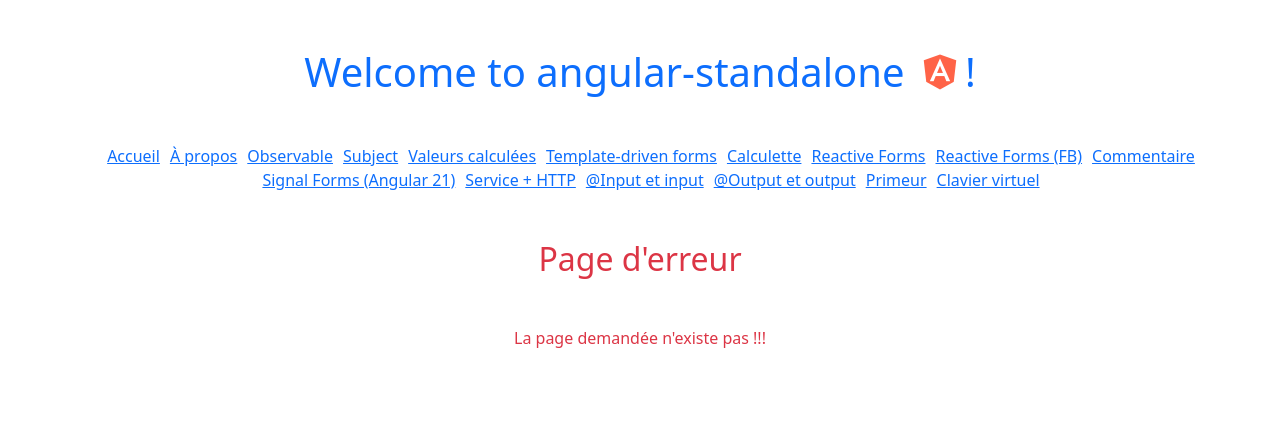
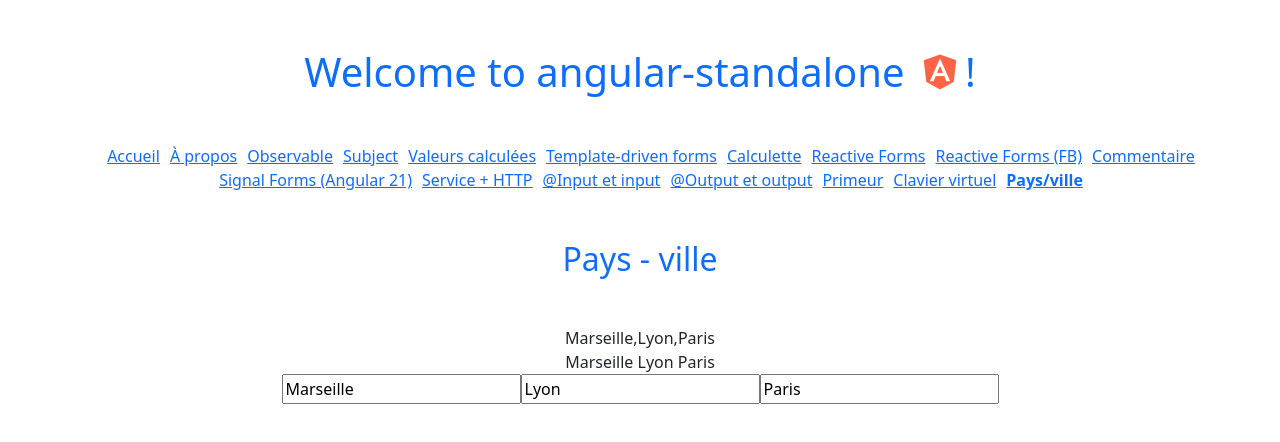
Before and after one commit to Achreftun/angular-standalone, an Angular app: page /pays in a window 1280 px wide. Before the commit this address led to /not-found. Shown: the top 442 px of the page. Built offline with nearby package versions, Linux system fonts and the light colour scheme.

Commit message:
Pays/ville : première méthode

```diff
--- a/src/app/app.routes.ts
+++ b/src/app/app.routes.ts
@@ -20,6 +20,7 @@
 import { PrimeurComponent } from './components/primeur/primeur';
 import { ParentComponent } from './components/parent/parent';
 import { ClavierComponent } from './components/clavier/clavier';
+import { PaysComponent } from './components/pays/pays';
 
 // ici on définit les routes de nos composants
 export const routes: Routes = [
@@ -44,6 +45,7 @@
     { path: 'primeur', component: PrimeurComponent },
     { path: 'parent', component: ParentComponent },
     { path: 'clavier', component: ClavierComponent },
+    { path: 'pays', component: PaysComponent },
     // à placer en dernier
     // { path: '**', component: NotFoundComponent },
     { path: 'not-found', component: NotFoundComponent },
--- a/src/app/components/menu/menu.html
+++ b/src/app/components/menu/menu.html
@@ -48,5 +48,8 @@
         <li routerLinkActive="active">
             <a routerLink="/clavier">Clavier virtuel</a>
         </li>
+        <li routerLinkActive="active">
+            <a routerLink="/pays">Pays/ville</a>
+        </li>
     </ul>
 </nav>
--- /dev/null
+++ b/src/app/components/pays/pays.html
@@ -0,0 +1,12 @@
+<h2 class="text-primary my-5">Pays - ville</h2>
+<div>{{ villes }}</div>
+<div>
+    @for(elt of villes; track elt; let i = $index) {
+    {{ elt }}
+    }
+</div>
+<div>
+    @for(elt of villes; track elt; let i = $index) {
+    <app-ville [ville]="elt" (onUpdateVille)="updateVille($event, i)" />
+    }
+</div>
--- /dev/null
+++ b/src/app/components/pays/pays.ts
@@ -0,0 +1,18 @@
+import { Component } from '@angular/core';
+import { VilleComponent } from '../ville/ville';
+
+@Component({
+  selector: 'app-pays',
+  imports: [VilleComponent],
+  templateUrl: './pays.html',
+  styleUrl: './pays.css',
+})
+export class PaysComponent {
+  villes = ['Marseille', 'Lyon', 'Paris']
+  updateVille(ville: string, i: number) {
+    this.villes[i] = ville
+    // const newValues = [...this.villes]
+    // newValues[i] = ville
+    // this.villes = newValues
+  }
+}
--- /dev/null
+++ b/src/app/components/ville/ville.html
@@ -0,0 +1,5 @@
+<input
+    type="text"
+    [(ngModel)]="ville"
+    (input)="sendVille()"
+>
--- /dev/null
+++ b/src/app/components/ville/ville.ts
@@ -0,0 +1,17 @@
+import { Component, EventEmitter, Input, Output } from '@angular/core';
+import { FormsModule } from '@angular/forms';
+
+@Component({
+  selector: 'app-ville',
+  imports: [FormsModule],
+  templateUrl: './ville.html',
+  styleUrl: './ville.css',
+})
+export class VilleComponent {
+  @Input() ville = ''
+  @Output() onUpdateVille = new EventEmitter<string>()
+  sendVille() {
+    this.onUpdateVille.emit(this.ville)
+  }
+
+}
```
Also changed, not shown: src/app/components/pays/pays.css (added), src/app/components/ville/ville.css (added), 2 other files (tests, documents, lock files or other folders).
